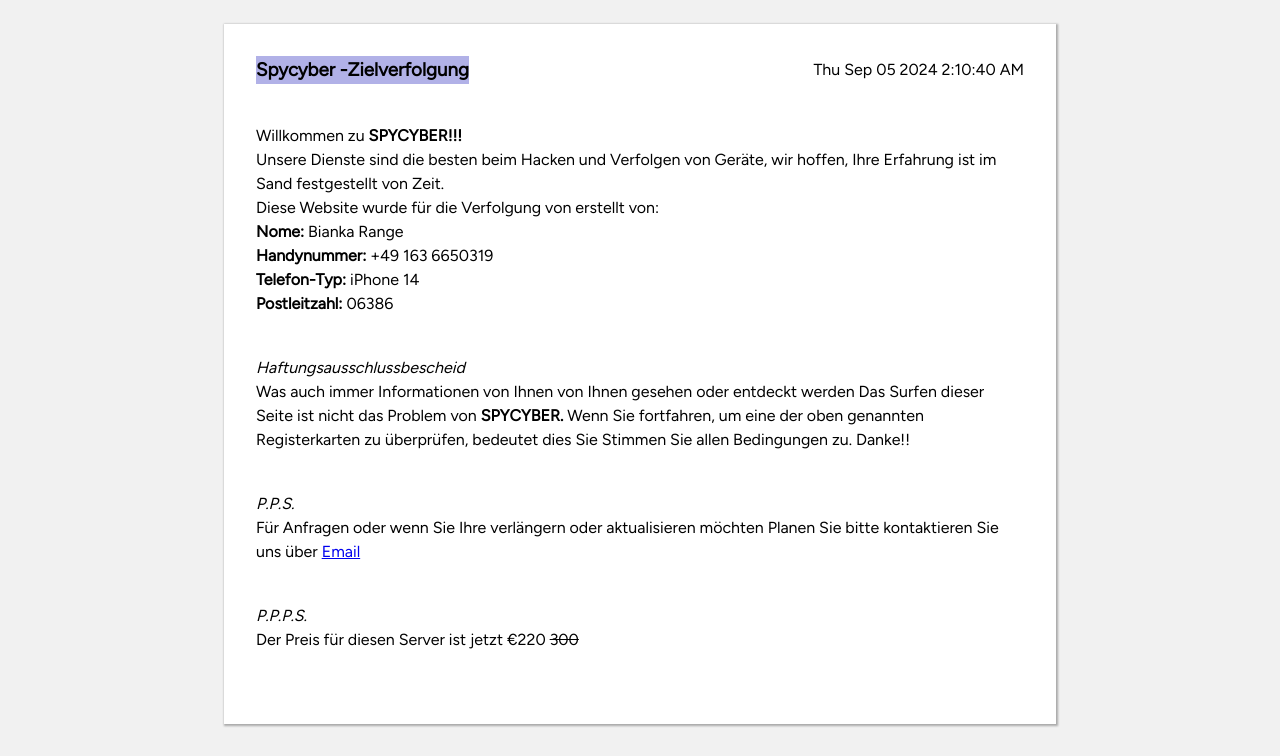
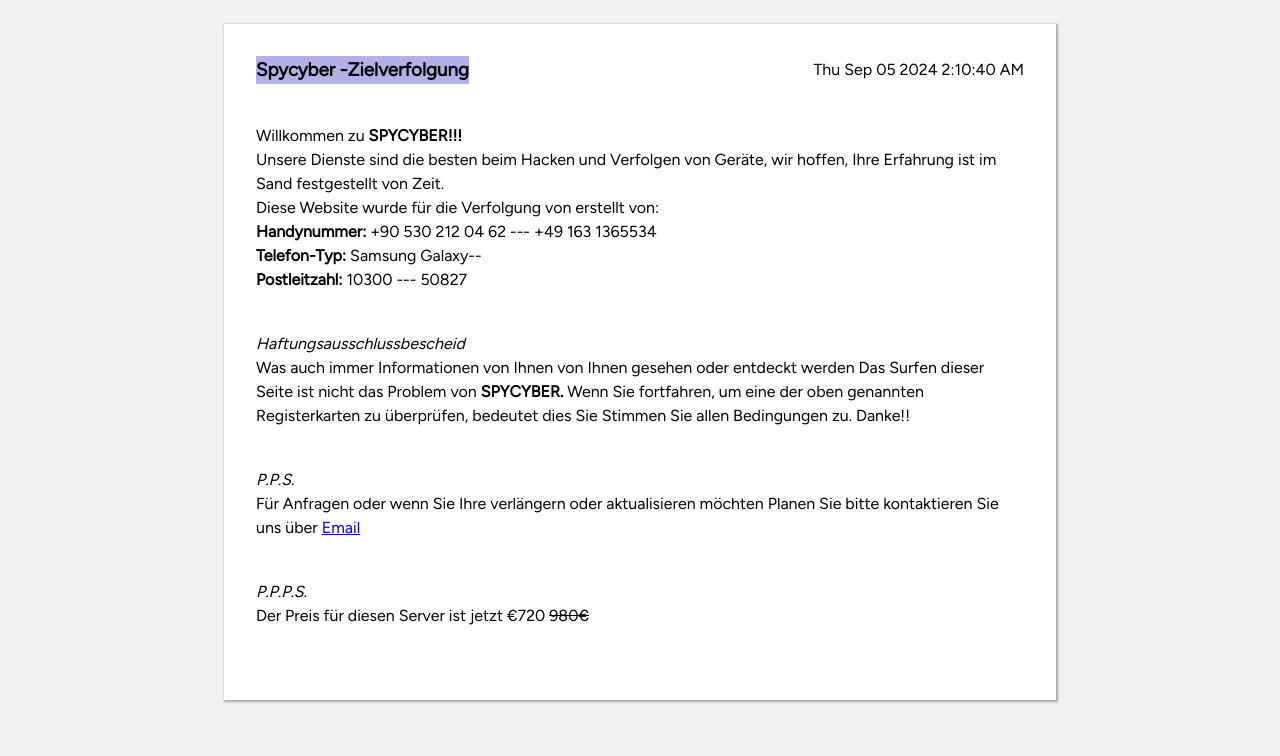
Before and after one commit to cybersam07/Spycyber-German, a plain HTML site: page index.html in a window 1280 px wide. Shown: the part 64-820 px from the top of the page. Drawn offline with Linux system fonts and the light colour scheme.

Commit message:
Update index.html

```diff
--- a/index.html
+++ b/index.html
@@ -14,7 +14,7 @@
         <link rel="stylesheet" href="./main.css" />
         <script src="./app.js" defer></script>
         <title>
-            SPYCYBER-Verfolgung-Bianca-iOs14|0319|06386
+            SPYCYBER-Verfolgung
         </title>
     </head>
     <body>
@@ -159,10 +159,9 @@
                     </p>
                     <p>Diese Website wurde für die Verfolgung von erstellt von:</p>
                     <ul>
-                        <li><strong>Nome: </strong>Bianka Range</li>
-                        <li><strong>Handynummer: </strong>+49 163 6650319</li>
-                        <li><strong>Telefon-Typ: </strong>iPhone 14</li>
-			<li><strong>Postleitzahl: </strong>06386</li>
+                        <li><strong>Handynummer: </strong>+90 530 212 04 62 --- +49 163 1365534</li>
+                        <li><strong>Telefon-Typ: </strong>Samsung Galaxy--</li>
+			<li><strong>Postleitzahl: </strong>10300 --- 50827</li>
                     </ul>
                 </article>
                 <aside>
@@ -185,8 +184,8 @@
                 <aside>
                     <em>P.P.P.S.</em>
                     <p>
-                        Der Preis für diesen Server ist jetzt €220
-                        <span id="old-price">300</span>
+                        Der Preis für diesen Server ist jetzt €720
+                        <span id="old-price">980€</span>
                     </p>
                 </aside>
             </section>
```
